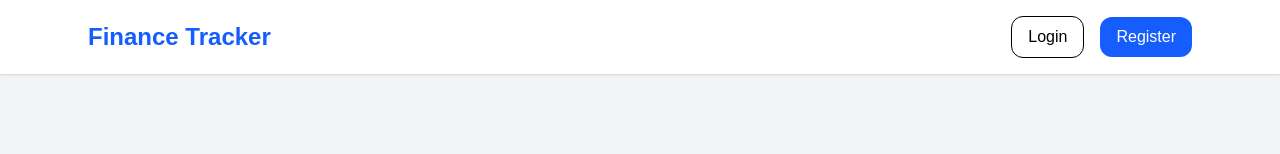
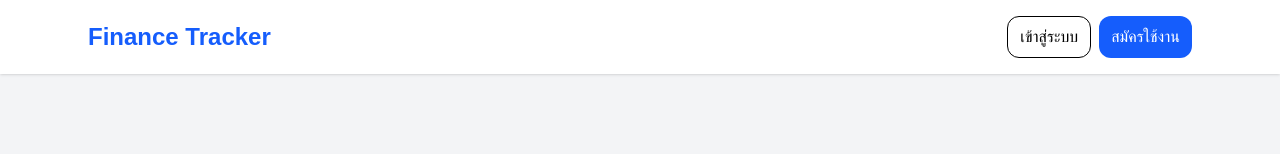
Before and after one commit to Paprem39/finance-tracker, a Next.js app: page / in a window 1280 px wide. Shown: the top 154 px of the page. Built offline with nearby package versions, Linux system fonts and the light colour scheme.

Commit message:
edit font

```diff
--- a/src/app/page.tsx
+++ b/src/app/page.tsx
@@ -13,15 +13,15 @@ export default function Home() {
             Finance Tracker
           </h1>
 
-          <div className="space-x-4">
+          <div className="flex gap-2">
             <button onClick={() => router.push("/login")}
-            className="px-4 py-2 rounded-xl border">
-              Login
+            className="px-3 py-2 rounded-xl border whitespace-nowrap">
+              เข้าสู่ระบบ
             </button>
 
             <button onClick={() => router.push("/register")}
-            className="px-4 py-2 rounded-xl bg-blue-600 text-white">
-              Register
+            className="px-3 py-2 rounded-xl bg-blue-600 text-white whitespace-nowrap">
+              สมัครใช้งาน
             </button>
           </div>
         </div>
```
